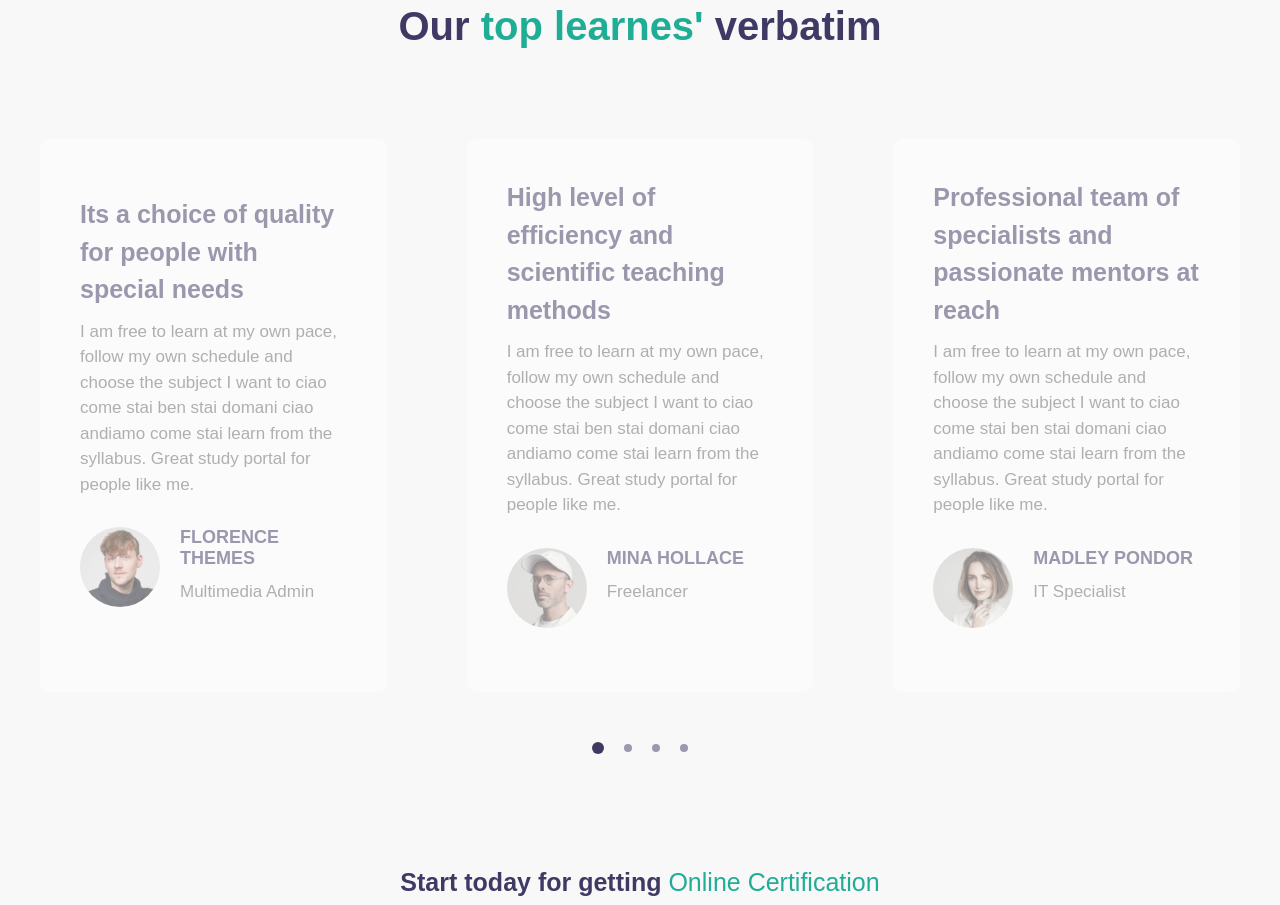
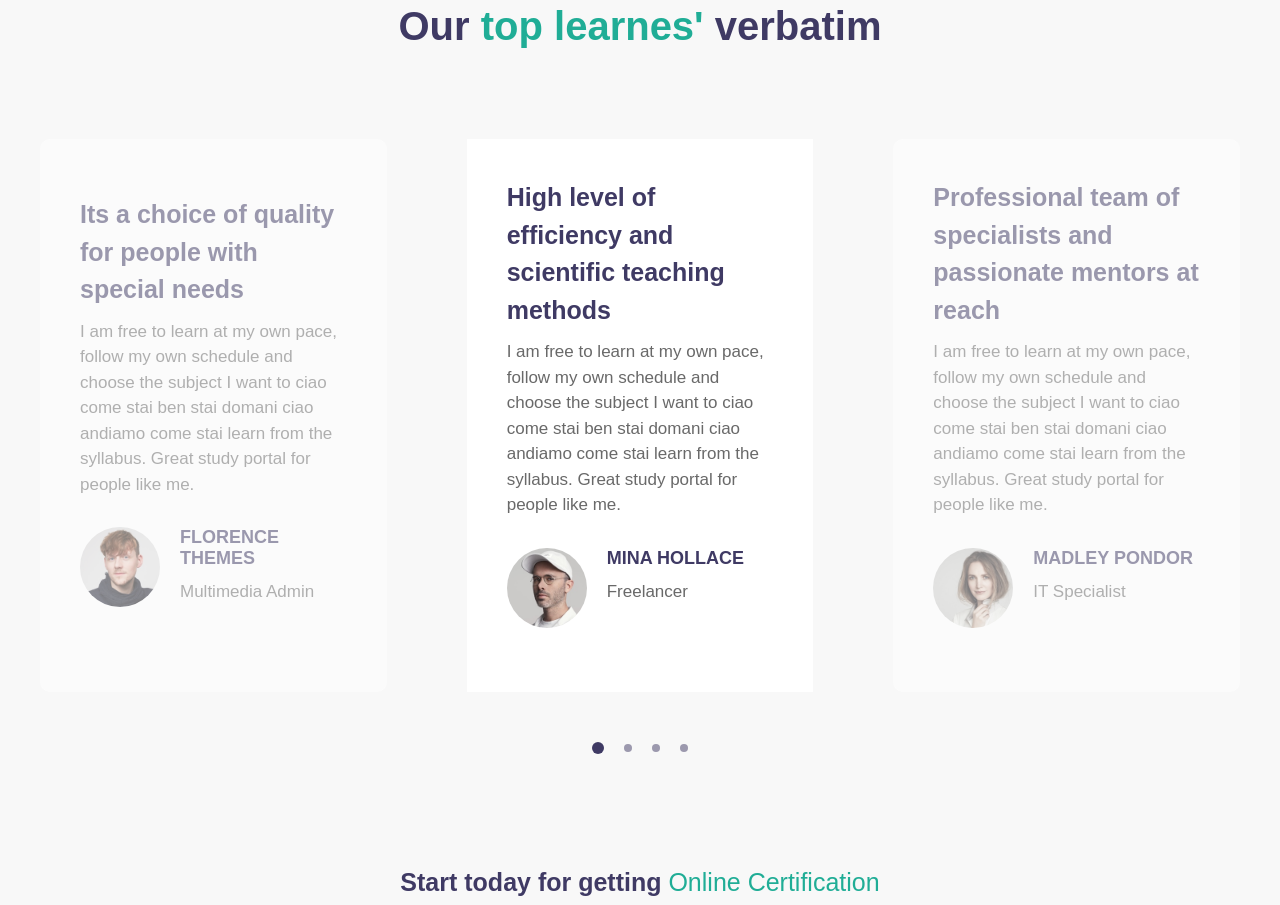
Before and after one commit to AngeloFriello/proj-html-vuejs, a Vue app: page / in a window 1280 px wide. Shown: the part 3860-4765 px from the top of the page. Built offline with nearby package versions, Linux system fonts and the light colour scheme.

Commit message:
add class actiov on carousel

```diff
--- a/src/components/FooterApp.vue
+++ b/src/components/FooterApp.vue
@@ -12,6 +12,7 @@
 <template>
     <div class="container">
         <div class="row f-wrap">
+
             <div class="col-6">
                 <li class="title-list">{{ items.adress }}</li>
             </div>
@@ -24,6 +25,7 @@
             <div class="col-2">
                 <li class="title-list">Information</li>
             </div>
+
             <div class="col-6">
                 <ul>
                     <li class="hover-green">{{ items.id }}</li>
--- a/src/components/MainApp.vue
+++ b/src/components/MainApp.vue
@@ -94,21 +94,24 @@
                     title:'Its a choice of quality for people with special needs',
                     text:'I am free to learn at my own pace, follow my own schedule and choose the subject I want to ciao come stai ben stai domani ciao andiamo come stai  learn from the syllabus. Great study portal for people like me.',
                     name:'FLORENCE THEMES',
-                    job:'Multimedia Admin'
+                    job:'Multimedia Admin',
+                    visibility: false,
                 },
                 {
                     image:'../../../public/testimonial-avata-03.jpg',
                     title:'High level of efficiency and scientific teaching methods',
                     text:'I am free to learn at my own pace, follow my own schedule and choose the subject I want to ciao come stai ben stai domani ciao andiamo come stai  learn from the syllabus. Great study portal for people like me.',
                     name:'MINA HOLLACE',
-                    job:'Freelancer'
+                    job:'Freelancer',
+                    visibility: true,
                 },
                 {
                     image:'../../../public/testimonial-avata-02.jpg',
                     title:'Professional team of specialists and passionate mentors at reach',
                     text:'I am free to learn at my own pace, follow my own schedule and choose the subject I want to ciao come stai ben stai domani ciao andiamo come stai  learn from the syllabus. Great study portal for people like me.',
                     name:'MADLEY PONDOR',
-                    job:'IT Specialist'
+                    job:'IT Specialist',
+                    visibility: false,
                 },
             ],
             tableNumber:[
--- a/src/components/Sections/SectionMain-4.vue
+++ b/src/components/Sections/SectionMain-4.vue
@@ -19,7 +19,7 @@
         </div>
         <div class="row flex">
 
-            <div class="col-4 active" v-for="item in items">
+            <div class="col-4" :class="item.visibility === false ? 'active' : 'ciro'" v-for="(item, i) in items">
                 <h4>{{ item.title }}</h4>
                 <p>{{ item.text }}</p>
                 <div class="card">
--- a/src/style/general.scss
+++ b/src/style/general.scss
@@ -14,7 +14,6 @@ li,ul{
 a{
     text-decoration: none;
 }
-
 
 //utility
 
@@ -699,8 +698,6 @@ main{
             }
         }
     }
-
-
 }
 
 
```
